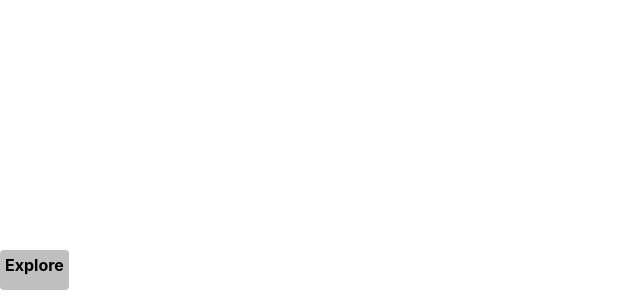
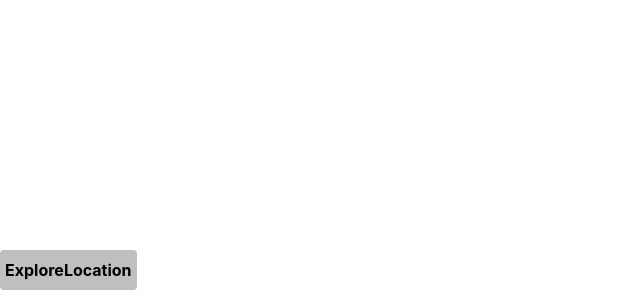
Before and after one commit to kristiannissen/cafe-fodkold, a Next.js app: page /components/toolbar in a window 1280 px wide. Shown: the part 500-800 px from the top of the page, without its empty margins (0-640 px from the left). Built offline with nearby package versions, Linux system fonts and the light colour scheme.

Commit message:
Geolocation

```diff
--- a/pages/_app.js
+++ b/pages/_app.js
@@ -1,4 +1,5 @@
 import Head from "next/head";
+import { AppWrapper } from "./context";
 
 import "../styles/globals.css";
 
@@ -13,7 +14,9 @@ function MyApp({ Component, pageProps }) {
           content="width=device-width,initial-scale=1,minimum-scale=1,maximum-scale=1,user-scalable=no"
         />
       </Head>
-      <Component {...pageProps} />
+      <AppWrapper>
+        <Component {...pageProps} />
+      </AppWrapper>
     </>
   );
 }
--- a/pages/api/sausage-stands.js
+++ b/pages/api/sausage-stands.js
@@ -6,13 +6,13 @@
 export default function handler(req, res) {
   res.status(200).json({
     stands: [
-      { name: "Harry's Place", uid: 1 },
-      { name: "Lone's Pølser", uid: 2 },
       {
         name: "Pølsebaren",
         uid: 3,
         address: "Gladsaxe Møllevej 27, 2860 Søborg",
         phone: "+4538114618",
+        latitude: "55.735653",
+        longitude: "12.475422",
       },
     ],
   });
--- a/pages/components/toolbar.js
+++ b/pages/components/toolbar.js
@@ -1,13 +1,39 @@
 /**
  *
  */
+import { useAppContext } from "../context";
+import { useState } from "react";
+
 import styles from "../../styles/Toolbar.module.css";
 
 const Toolbar = () => {
+  // const {state} = useAppContext
+  const [user, setLocation] = useState({});
+
+  const getUserLocation = () => {
+    if (navigator.getlocation) {
+      navigator.geolocation.getCurrentPosition(
+        (pos) => {
+          user = {
+            lat: pos.coords.latitude,
+            lng: pos.coords.longigude,
+          };
+          setLocation(user);
+        },
+        () => alert("Go find yourself")
+      );
+    } else {
+      alert("Not supported in your browser");
+    }
+  };
+
   return (
     <div className={styles.container}>
       <div className={styles.button}>
         <span className={styles.label}>Explore</span>
+      </div>
+      <div className={styles.button} onClick={getUserLocation}>
+        <span className={styles.label}>Location</span>
       </div>
     </div>
   );
--- /dev/null
+++ b/pages/context.js
@@ -0,0 +1,19 @@
+/**
+ *
+ * @file context.js
+ */
+import { createContext, useContext } from "react";
+
+const AppContext = createContext();
+
+export const AppWrapper = ({ children }) => {
+  let sharedContext = {
+    user: { lat: "", lng: "" },
+  };
+
+  return (
+    <AppContext.Provider value={sharedContext}>{children}</AppContext.Provider>
+  );
+};
+
+export const useAppContext = () => useContext(AppContext);
--- a/styles/Toolbar.module.css
+++ b/styles/Toolbar.module.css
@@ -5,11 +5,11 @@
   position: fixed;
   bottom: 10px;
   padding: 5px;
+  display: flex;
+  align-items: center;
+  justify-content: space-between;
 }
 .button {
-  display: flex;
-  align-items: center;
-  justify-content: center;
 }
 .label {
   font-weight: bolder;
```
Also changed, not shown: 1 other file (tests, documents, lock files or other folders).
